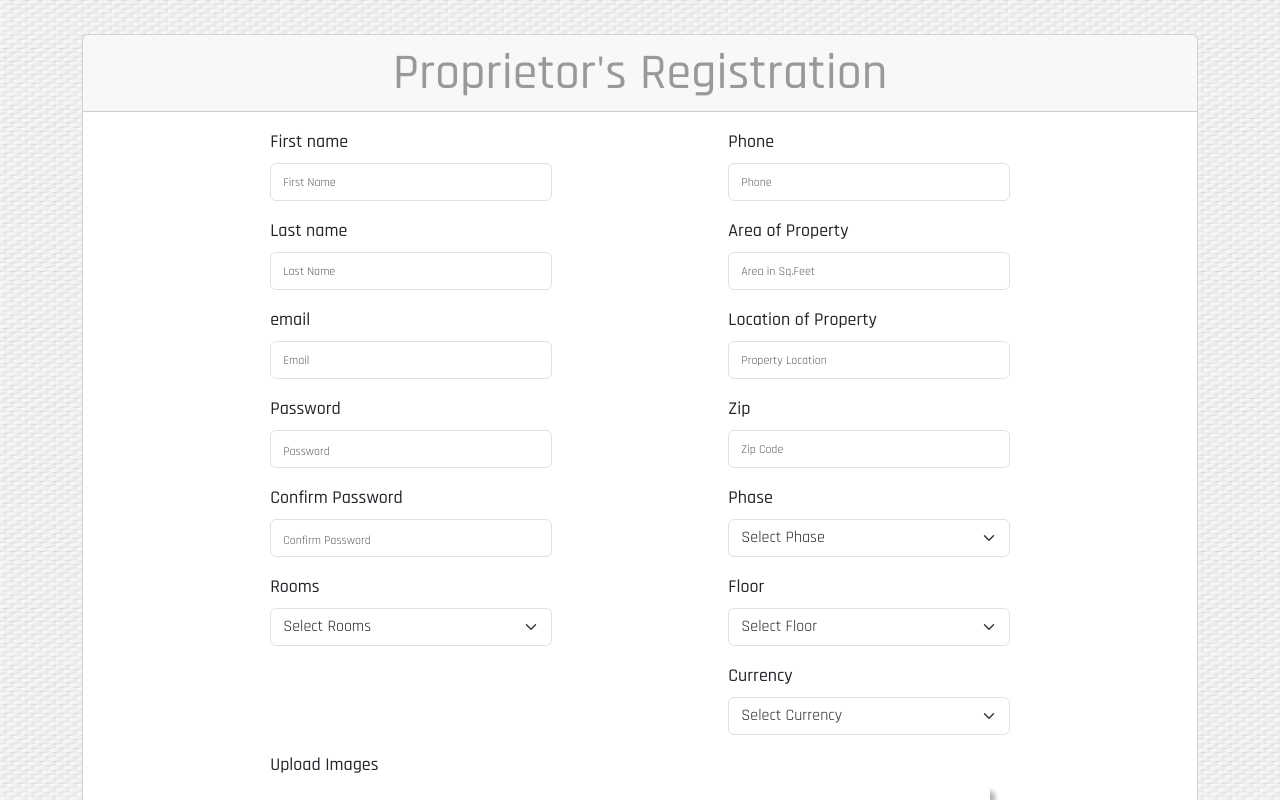
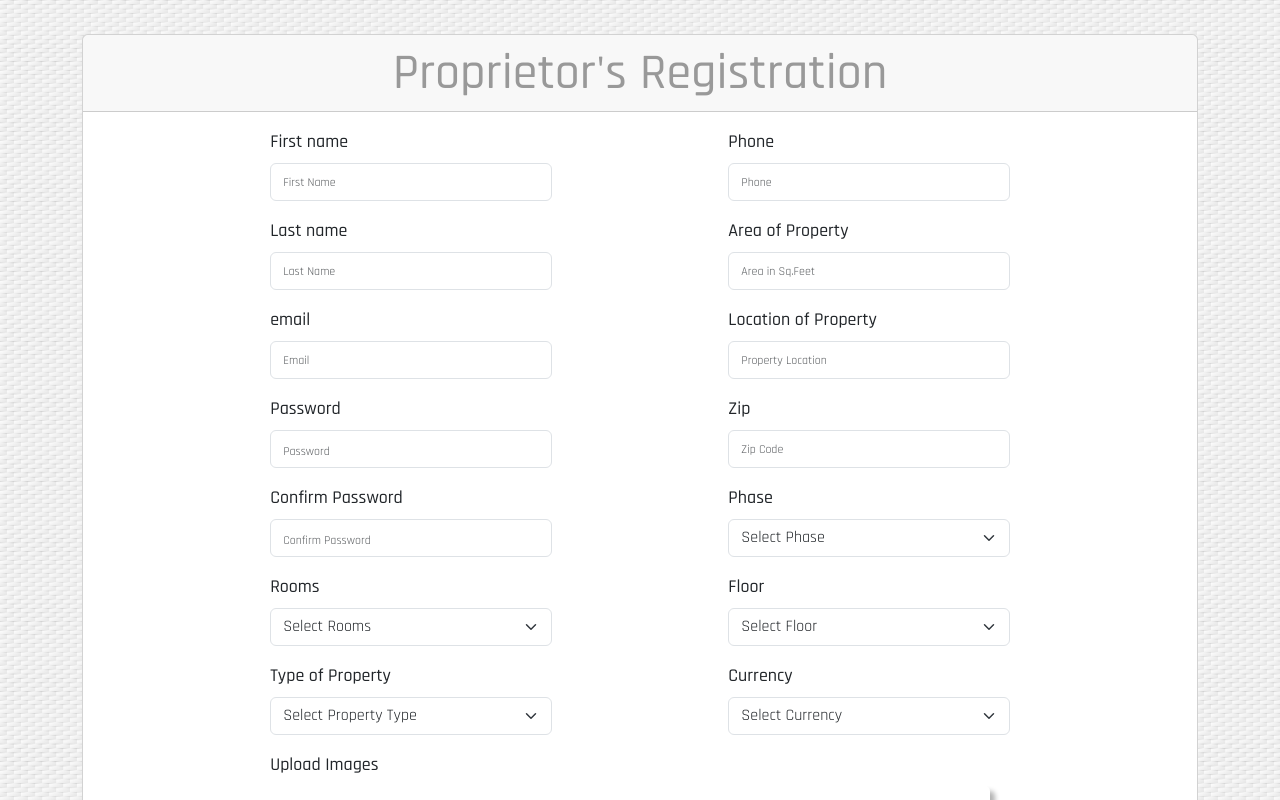
Before and after one commit to thiyari/Estate, a React (Create React App) app in the folder FrontEnd/front-end/: page /register in a window 1280 px wide. Shown: the top 800 px of the page. Built offline with nearby package versions, Linux system fonts and the light colour scheme.

Commit message:
Property Update

```diff
--- a/FrontEnd/front-end/src/Components/Register.jsx
+++ b/FrontEnd/front-end/src/Components/Register.jsx
@@ -29,9 +29,7 @@ const roomsList = [
 
 const floorList = [
   { value: '', label: 'Select Floor'},
-  { value: 'Open Plot', label: 'Open Plot' },
-  { value: 'Independent', label: 'Independent' },
-  { value: 'Duplex', label: 'Duplex' },
+  { value: '0', label: 'Not Available'},
   { value: '1', label: '1' },
   { value: '2', label: '2' },
   { value: '3', label: '3' },
@@ -149,6 +147,15 @@ const currencyList = [
   { value: 'USD', label: 'USD'},
 ]
 
+const propertyList = [
+  { value: '', label: 'Select Property Type'},
+  { value: 'Open Plot', label: 'Open Plot'},
+  { value: 'Independent House', label: 'Independent House'},
+  { value: 'Duplex Home', label: 'Duplex Home'},
+  { value: 'Flat', label: 'Flat'},
+  { value: 'Commercial Complex', label: 'Commericial Complex'},
+]
+
 const EMAIL_REGEX = /[a-z0-9._%+-]+@[a-z0-9.-]+\.[a-z]{2,4}$/;
 const PWD_REGEX = /(?=.*\d)(?=.*[a-z])(?=.*[A-Z]).{8,}/;
 const PHONE_REGEX = /(^[6-9]\d{9}$)|(^[789]\d{9}$)|(^(\([0-9]{3}\) |[0-9]{3}-)[0-9]{3}-[0-9]{4}$)/;
@@ -168,6 +175,7 @@ function Register() {
       zip:"",
       phase:"",
       rooms:"",
+      property: "",
       floor:"",
       currency:"",
       fname_status: "",
@@ -181,6 +189,7 @@ function Register() {
       zip_status: "",
       phase_status: "",
       rooms_status: "",
+      property_status: "",
       floor_status: "",
       currency_status:""
     };
@@ -412,6 +421,18 @@ function Register() {
             return;
           }
 
+
+          // Check if property type is empty
+          if(!formInput.property){
+            setFormError({
+              ...inputError,
+              property: "Please select your type of property",
+              property_status: "error"
+            })
+            return;
+          }
+
+
           // Clear any previous errors and show success message
           setFormError(inputError);
           setFormInput((prevState)=>({
@@ -437,6 +458,7 @@ function Register() {
           rooms: formInput.rooms,
           floor: formInput.floor,
           currency: formInput.currency,
+          property: formInput.property,
           images: img
           }),
           {
@@ -459,7 +481,8 @@ function Register() {
             phase: "",
             rooms: "",
             floor: "",
-            currency: ""
+            currency: "",
+            property: "",
           })
           setImg('')
           setSuccess(true);
@@ -608,6 +631,29 @@ function Register() {
         </div>
         <p className="error-message">{formError.rooms}</p>
 
+
+
+
+        <div className="form-group">
+          <label className="form-label">Type of Property</label>
+          <div className="d-flex justify-content-center mb-3">
+            <select
+            className="form-select"
+            title="property"
+            name="property"
+            value={formInput.property}
+            onChange={({target})=>{
+            handleUserInput(target.name, target.value)
+              }}
+            style={{borderColor: formError.property_status !== "error" ?"":"red"}}
+              >
+              {propertyList.map((option,index) => (
+                <option value={option.value} key={index}>{option.label}</option>
+              ))}
+            </select>
+          </div>
+        </div>
+        <p className="error-message">{formError.property}</p>
 
 
         </div>
```
Also changed, not shown: 2 other files (tests, documents, lock files or other folders).
